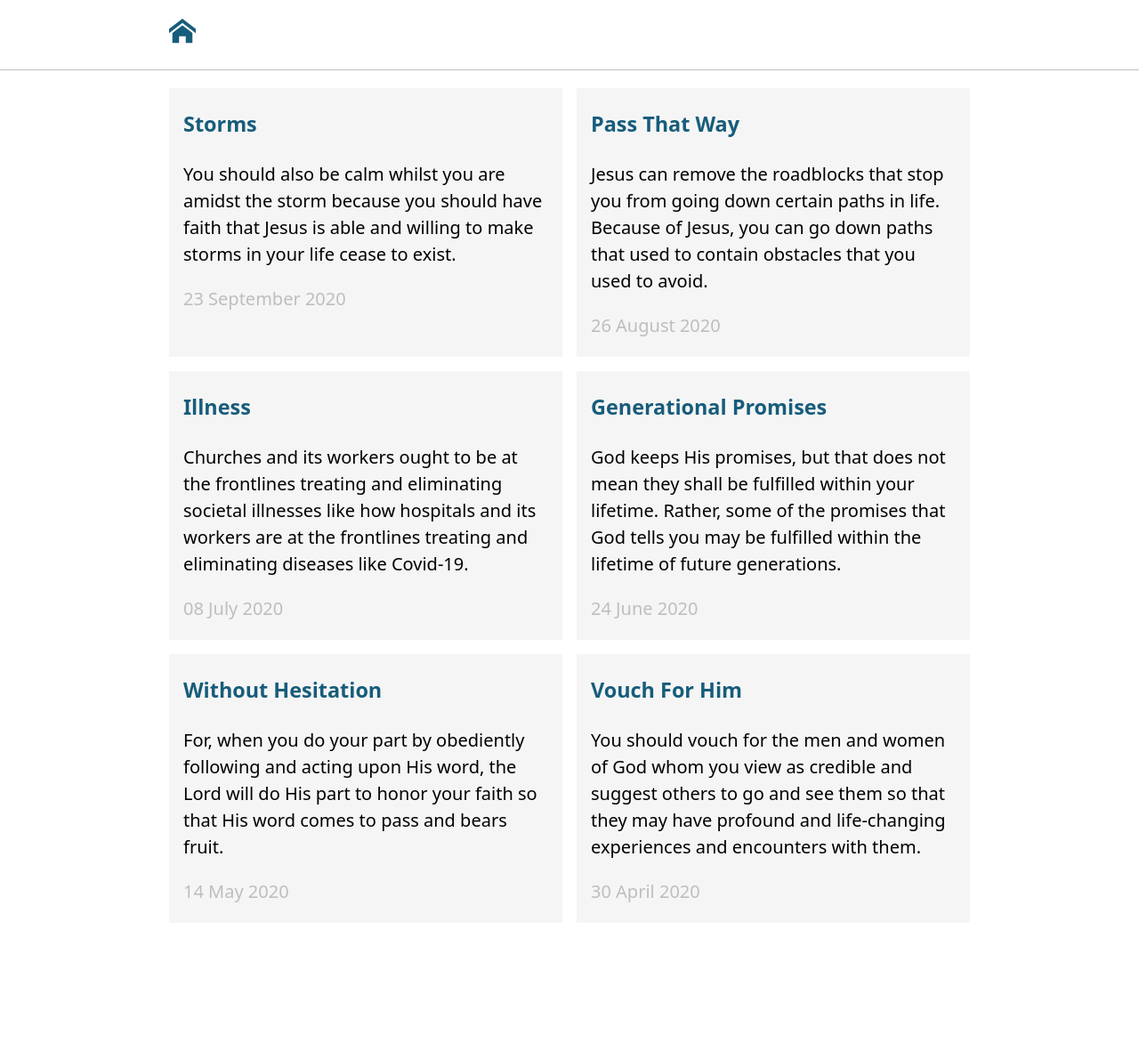
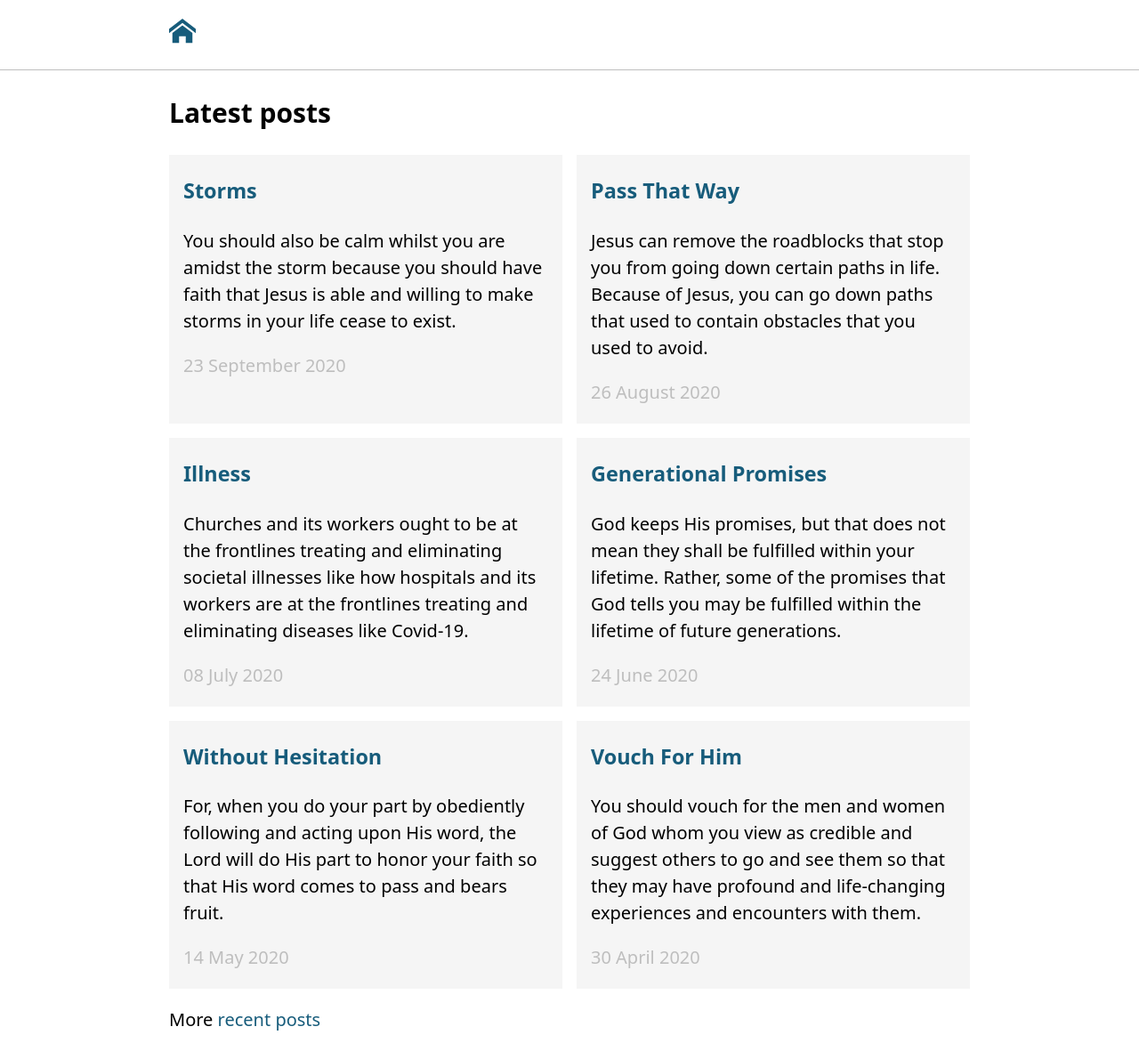
Before and after one commit to bromidr/bromidr.github.io, a Jekyll site: the page built from index.md, in a window 1280 px wide and 1181 px high. Shown: the whole window at 89% size. Built offline with Jekyll 4.4.1, drawn with Linux system fonts in a browser that asks for light colours; comment, search, counter and statistics services are not loaded.

Commit message:
add archive page

```diff
--- a/_layouts/home.html
+++ b/_layouts/home.html
@@ -4,6 +4,8 @@ layout: page
 
 <main class="container-main">
   {{- content -}}
+  <h2>Latest posts</h2>
   {%- assign items = site.posts -%}
   {%- include list.html limit=6 -%}
+  <p>More <a href="{{- '/archive' | absolute_url -}}">recent posts</a></p>
 </main>
--- a/_sass/jekyll-theme-orchard/_layout.scss
+++ b/_sass/jekyll-theme-orchard/_layout.scss
@@ -121,7 +121,7 @@
 .posts-list {
   display: grid;
   grid-gap: $size-gutter;
-  grid-template-columns: repeat(auto-fit, minmax(320px, 1fr));
+  grid-template-columns: repeat(auto-fit, minmax(400px, 1fr));
   li {
     background-color: $color-secondary;
   }
```
Also changed, not shown: archive.md (added, +9 -0 lines).
